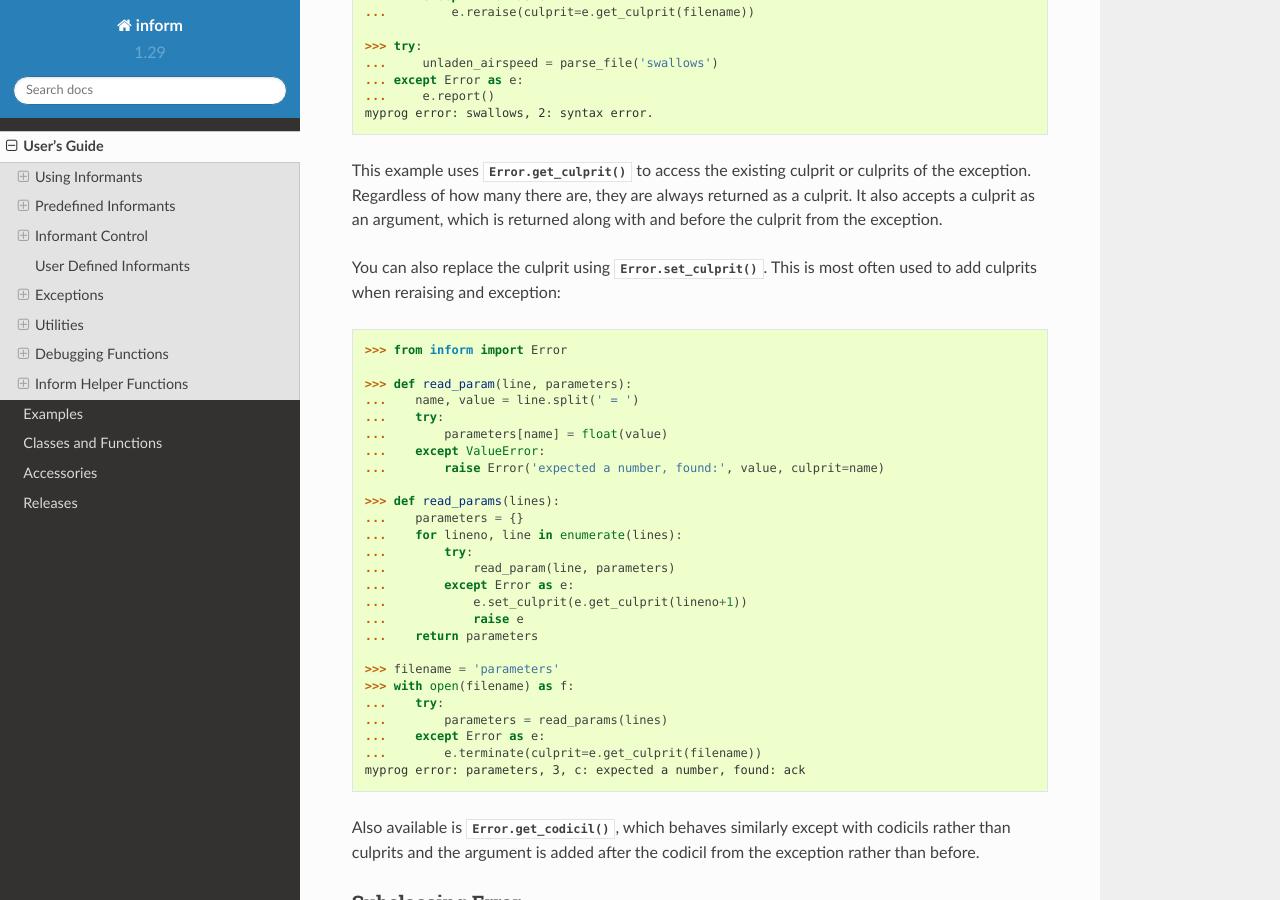
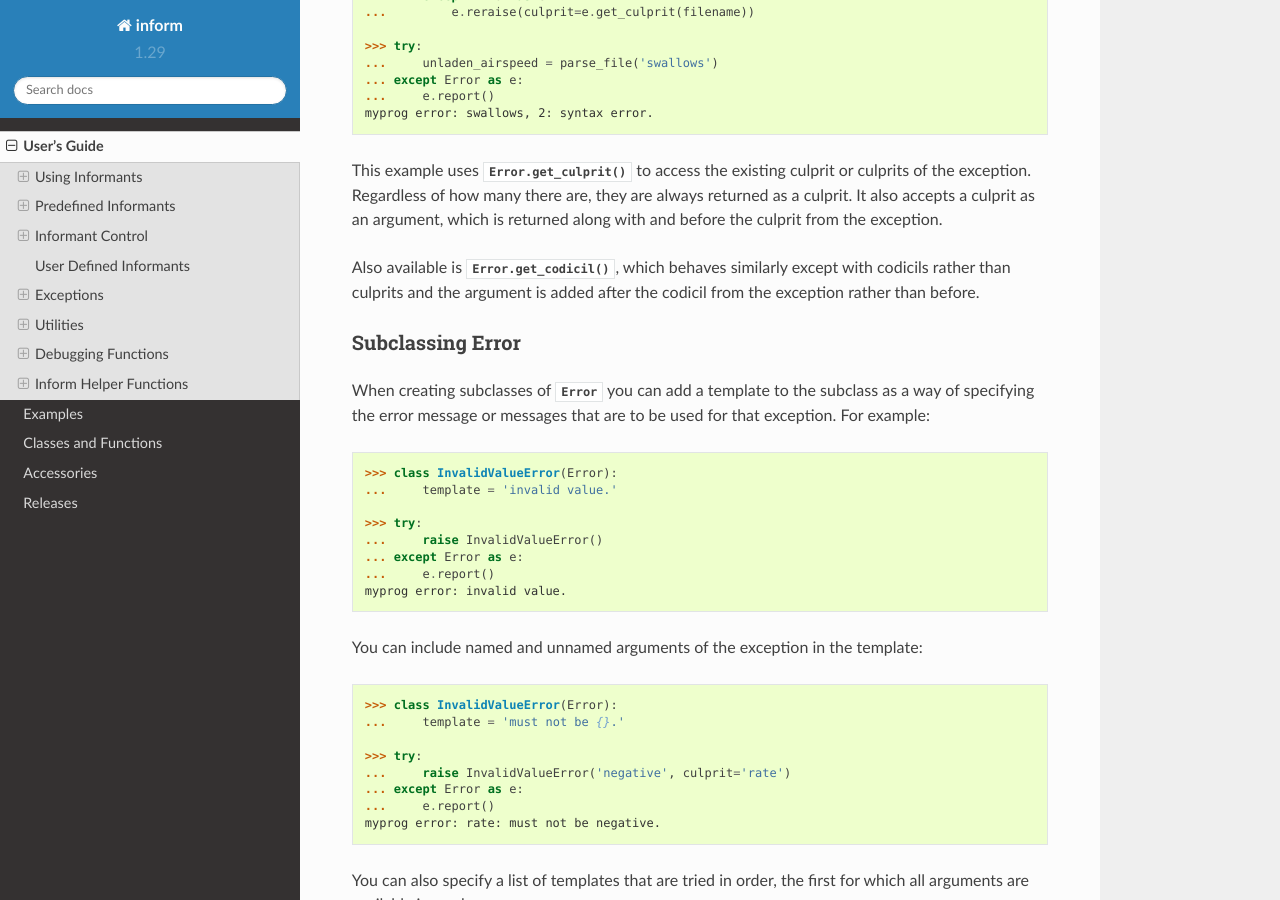
Before and after one commit to KenKundert/inform, a Sphinx documentation site: the page built from doc/user.rst, in a window 1280 px wide and 900 px high, scrolled down 15247 px. Built offline with Sphinx 7.4.7 and the Read the Docs theme 2.0.0, drawn with Linux system fonts in a browser that asks for light colours.

```diff
--- a/README.rst
+++ b/README.rst
@@ -38,7 +38,7 @@
 <https://inform.readthedocs.io>`_. You can download and install the latest
 stable version of the code from `PyPI <https://pypi.python.org>`_ using::
 
-    pip3 install --user --upgrade inform
+    pip3 install inform
 
 You can find the latest development version of the source code on
 `Github <https://github.com/KenKundert/inform>`_.
--- a/doc/user.rst
+++ b/doc/user.rst
@@ -915,38 +915,6 @@
 culprits of the exception. Regardless of how many there are, they are always
 returned as a culprit. It also accepts a culprit as an argument, which is
 returned along with and before the culprit from the exception.
-
-You can also replace the culprit using :meth:`Error.set_culprit`.  This is most
-often used to add culprits when reraising and exception:
-
-..  code-block:: python
-
-   >>> from inform import Error
-
-   >>> def read_param(line, parameters):
-   ...    name, value = line.split(' = ')
-   ...    try:
-   ...        parameters[name] = float(value)
-   ...    except ValueError:
-   ...        raise Error('expected a number, found:', value, culprit=name)
-
-   >>> def read_params(lines):
-   ...    parameters = {}
-   ...    for lineno, line in enumerate(lines):
-   ...        try:
-   ...            read_param(line, parameters)
-   ...        except Error as e:
-   ...            e.set_culprit(e.get_culprit(lineno+1))
-   ...            raise e
-   ...    return parameters
-
-   >>> filename = 'parameters'
-   >>> with open(filename) as f:
-   ...    try:
-   ...        parameters = read_params(lines)
-   ...    except Error as e:
-   ...        e.terminate(culprit=e.get_culprit(filename))
-   myprog error: parameters, 3, c: expected a number, found: ack
 
 Also available is :meth:`Error.get_codicil()`, which behaves similarly except
 with codicils rather than culprits and the argument is added after the codicil
```
Also changed, not shown: 2 other files.
